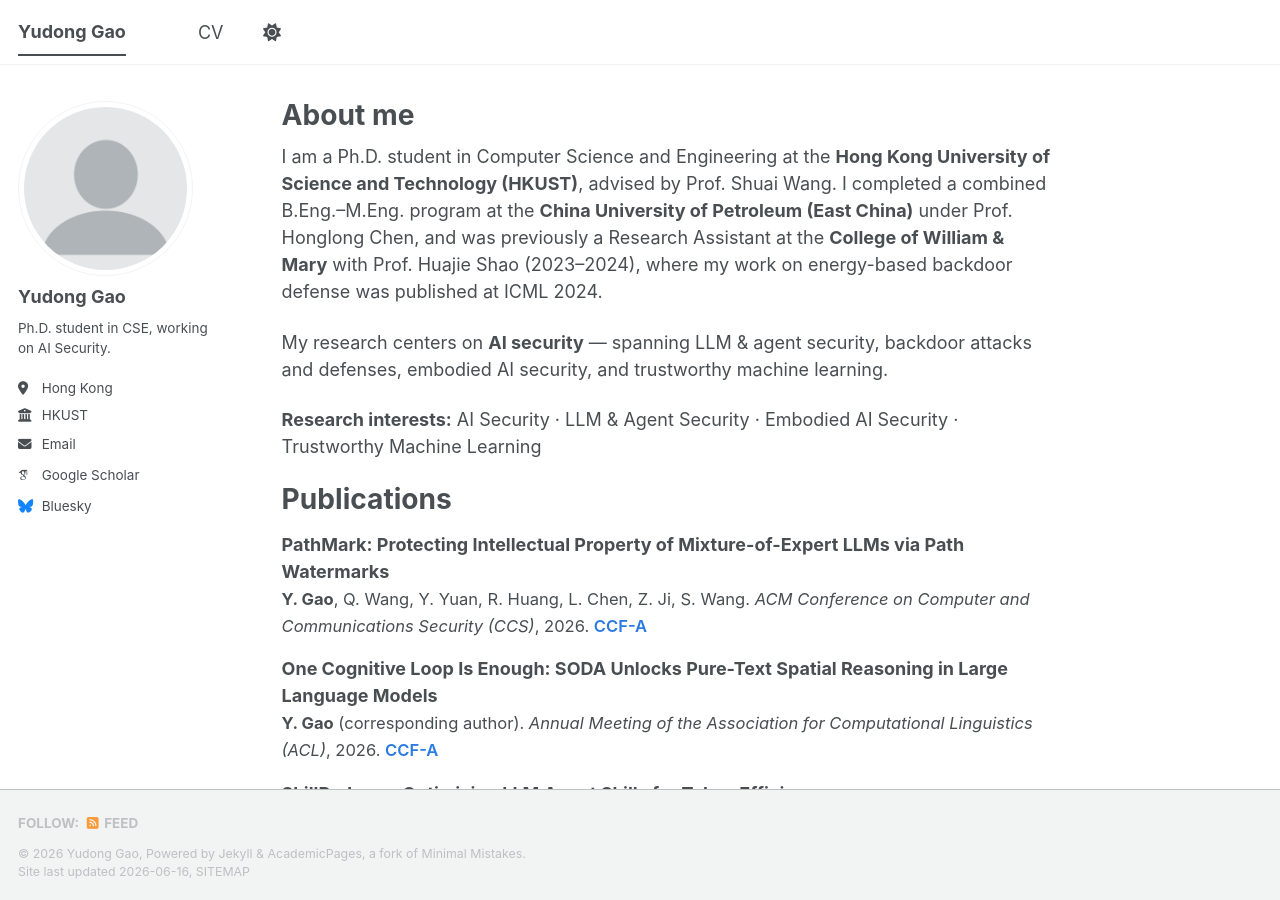
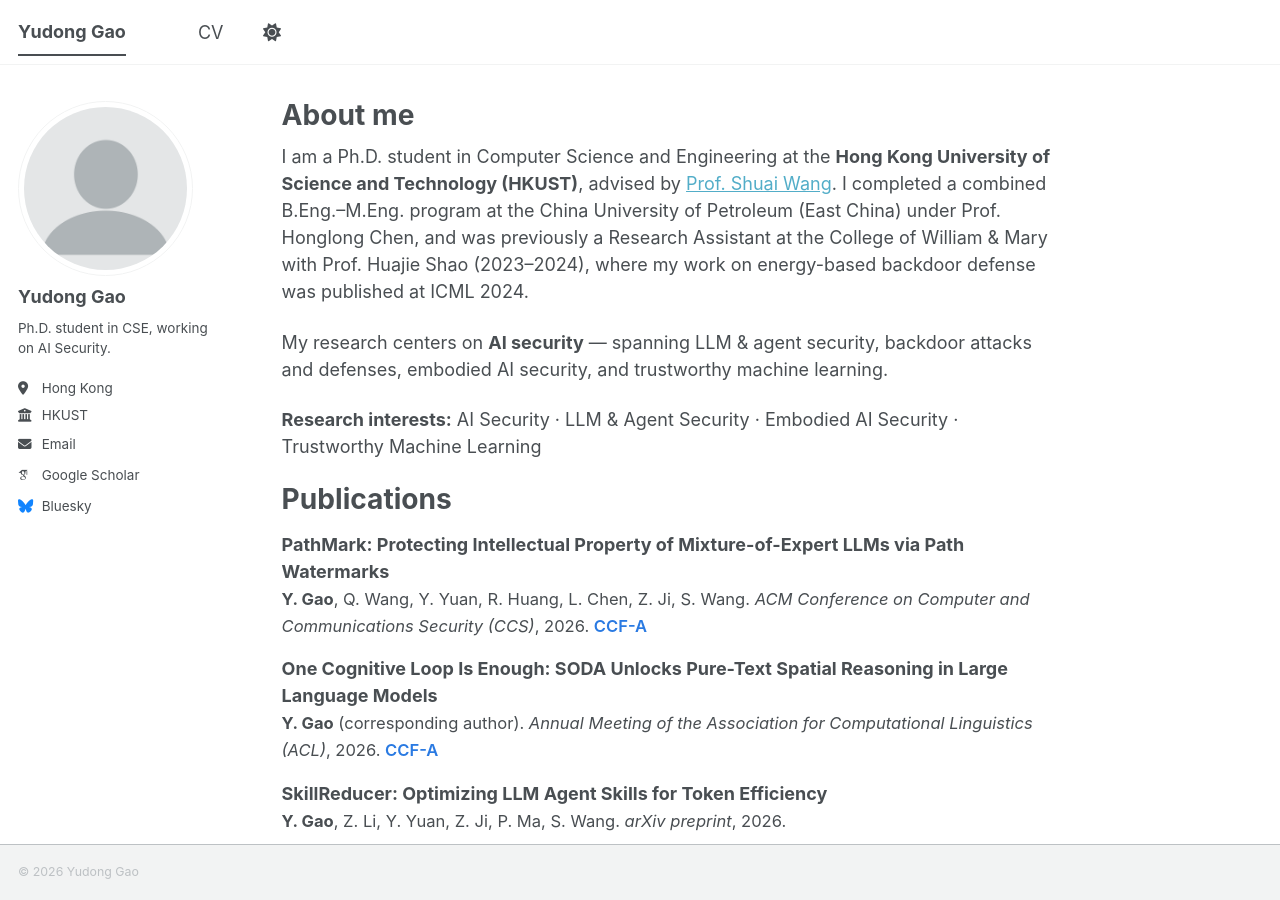
Before and after one commit to ifen1/ifen1.github.io, a Jekyll site: the page built from _pages/about.md, in a window 1280 px wide and 900 px high. Built offline with Jekyll 4.4.1, drawn with Linux system fonts in a browser that asks for light colours; some web fonts are replaced; a script bundle is joined from its source files by our own code; library files that are not in the unit come from our copies; some of the changed text lies outside the part shown.

Commit message:
Trim footer, link advisor, bold only HKUST in bio
Co-Authored-By: Claude Opus 4.8 (1M context) <noreply@anthropic.com>

```diff
--- a/_includes/footer.html
+++ b/_includes/footer.html
@@ -1,25 +1,5 @@
 {% include base_path %}
 
-{% if site.author.github or site.author.bitbucket or site.atom_feed.hide != true %}
-<div class="page__footer-follow">
-  <ul class="social-icons">
-    {% if site.data.ui-text[site.locale].follow_label %}
-      <li><strong>{{ site.data.ui-text[site.locale].follow_label }}</strong></li>
-    {% endif %}
-    {% if site.author.github %}
-      <li><a href="https://github.com/{{ site.author.github }}"><i class="fab fa-github" aria-hidden="true"></i> GitHub</a></li>
-    {% endif %}
-    {% if site.author.bitbucket %}
-      <li><a href="https://bitbucket.org/{{ site.author.bitbucket }}"><i class="fab fa-bitbucket" aria-hidden="true"></i> Bitbucket</a></li>
-    {% endif %}
-    {% if site.atom_feed.hide != true %}
-    <li><a href="{% if site.atom_feed.path %}{{ site.atom_feed.path }}{% else %}{{ base_path }}/feed.xml{% endif %}"><i class="fa fa-fw fa-rss-square" aria-hidden="true"></i> {{ site.data.ui-text[site.locale].feed_label | default: "Feed" }}</a></li>
-    {% endif %}
-  </ul>
+<div class="page__footer-copyright">
+  &copy; {{ site.time | date: '%Y' }} {{ site.name | default: site.title }}
 </div>
-{% endif %}
-
-<div class="page__footer-copyright">
-  &copy; {{ site.time | date: '%Y' }} {{ site.name | default: site.title }}, {{ site.data.ui-text[site.locale].powered_by | default: "Powered by" }} <a href="https://jekyllrb.com" rel="nofollow">Jekyll</a> &amp; <a href="https://github.com/academicpages/academicpages.github.io">AcademicPages</a>, a fork of <a href="https://mademistakes.com/work/minimal-mistakes-jekyll-theme/" rel="nofollow">Minimal Mistakes</a>.<br />
-  Site last updated {{ "now" | date: '%Y-%m-%d' }}, <a href="/sitemap/" style="text-transform: uppercase;">{{ site.data.ui-text[site.locale].site_map | default: "Sitemap" }}</a>
-</div>
--- a/_pages/about.md
+++ b/_pages/about.md
@@ -7,7 +7,7 @@ redirect_from:
   - /about.html
 ---
 
-I am a Ph.D. student in Computer Science and Engineering at the **Hong Kong University of Science and Technology (HKUST)**, advised by Prof. Shuai Wang. I completed a combined B.Eng.–M.Eng. program at the **China University of Petroleum (East China)** under Prof. Honglong Chen, and was previously a Research Assistant at the **College of William & Mary** with Prof. Huajie Shao (2023–2024), where my work on energy-based backdoor defense was published at ICML 2024.
+I am a Ph.D. student in Computer Science and Engineering at the **Hong Kong University of Science and Technology (HKUST)**, advised by [Prof. Shuai Wang](https://home.cse.ust.hk/~shuaiw/). I completed a combined B.Eng.–M.Eng. program at the China University of Petroleum (East China) under Prof. Honglong Chen, and was previously a Research Assistant at the College of William & Mary with Prof. Huajie Shao (2023–2024), where my work on energy-based backdoor defense was published at ICML 2024.
 
 My research centers on **AI security** — spanning LLM & agent security, backdoor attacks and defenses, embodied AI security, and trustworthy machine learning.
 
@@ -25,7 +25,7 @@ Publications
 Education
 ======
 * **Ph.D. in Computer Science and Engineering**, HKUST, 2025 – Present
-  * Advisor: Prof. Shuai Wang
+  * Advisor: [Prof. Shuai Wang](https://home.cse.ust.hk/~shuaiw/)
 
 Honors & Awards
 ======
```
